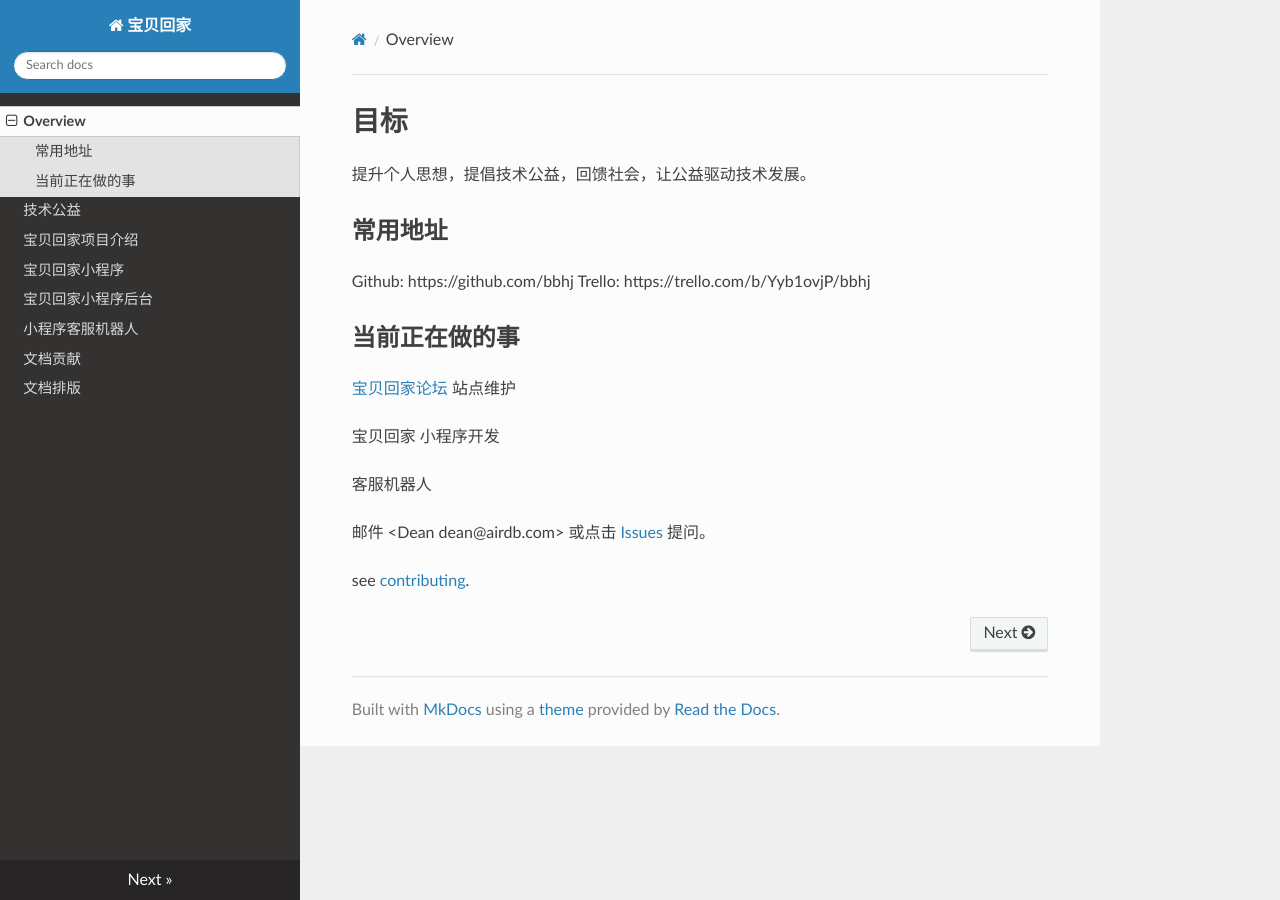
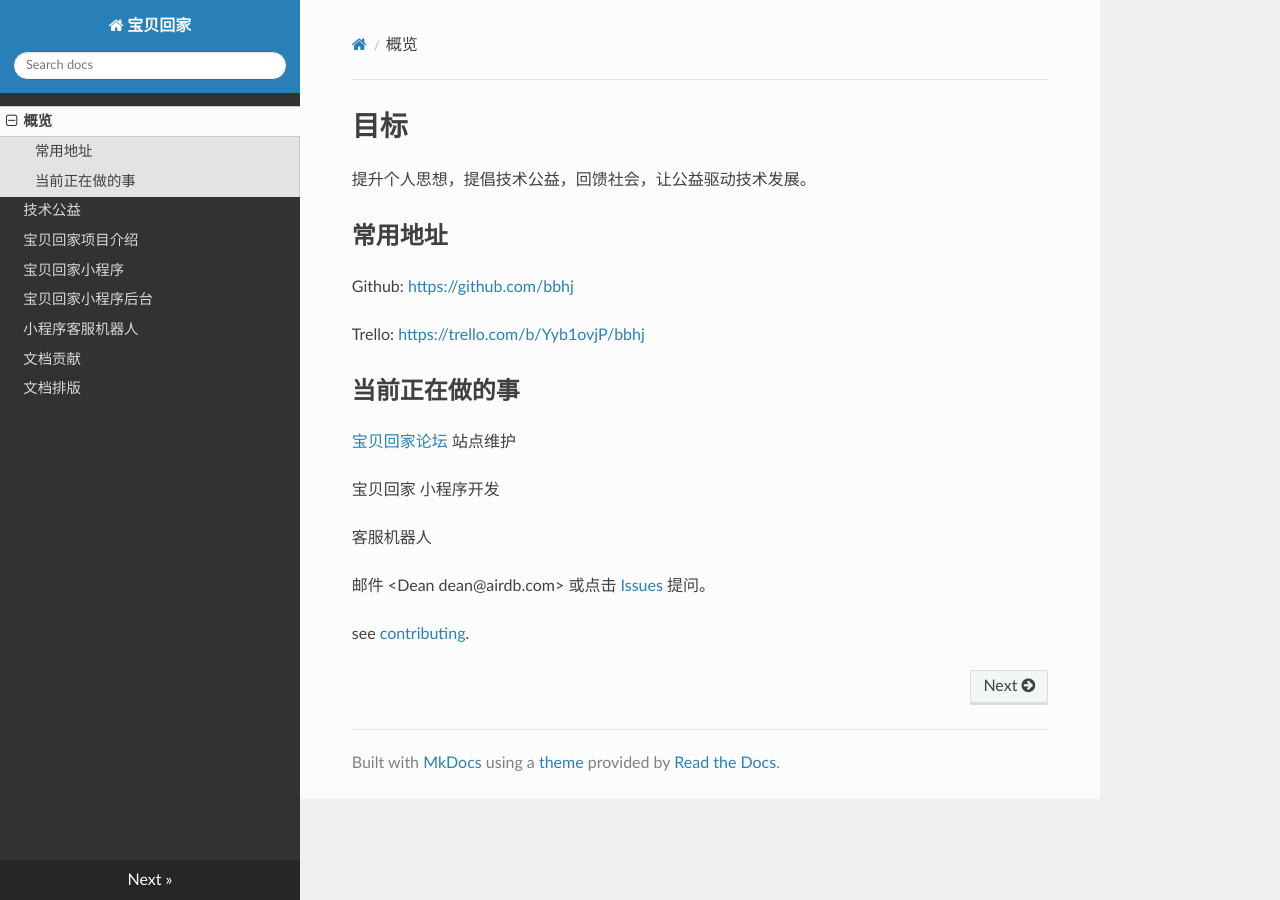
Before and after one commit to bbhj/intro, an MkDocs documentation site: the page built from docs/index.md, in a window 1280 px wide. Built offline with MkDocs 1.6.1, drawn with Linux system fonts in a browser that asks for light colours; nearby versions of some CDN libraries; old or Windows-style settings are respelled for this version of MkDocs; part of the change alters nothing that is shown.

Commit message:
add mina

```diff
--- a/docs/index.md
+++ b/docs/index.md
@@ -6,8 +6,9 @@
 
 ##常用地址##
 
-Github: https://github.com/bbhj
-Trello: https://trello.com/b/Yyb1ovjP/bbhj
+Github: [https://github.com/bbhj](https://github.com/bbhj)
+
+Trello: [https://trello.com/b/Yyb1ovjP/bbhj](https://trello.com/b/Yyb1ovjP/bbhj)
 
 ##当前正在做的事##
 
--- a/mkdocs.yml
+++ b/mkdocs.yml
@@ -1,7 +1,7 @@
 site_name: 宝贝回家
 theme: readthedocs
 pages:
-- Overview: index.md
+- 概览: index.md
 - 技术公益: lovelytech.md
 - 宝贝回家项目介绍: baby.md
 - 宝贝回家小程序: mina.md
```
